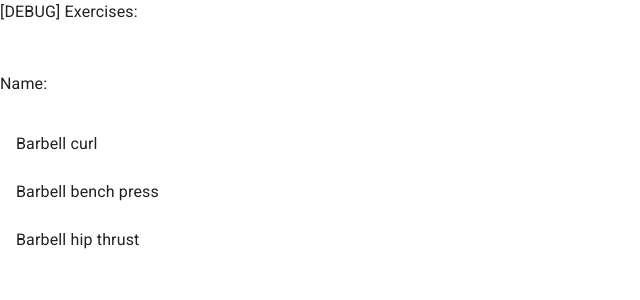
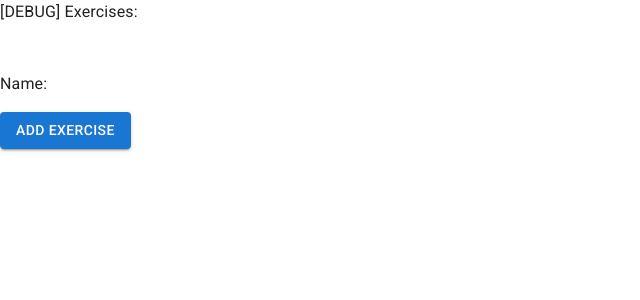
Before and after one commit to cashpw/workout-routine-builder, a React (Create React App) app in the folder app/: page / in a window 1280 px wide. Shown: the top 300 px of the page, without its empty margins (0-640 px from the left). Built offline with nearby package versions, Linux system fonts and the light colour scheme.

Commit message:
:sparkles:: Add dialog for adding exercises

```diff
--- a/app/src/App.tsx
+++ b/app/src/App.tsx
@@ -1,5 +1,5 @@
 import React from 'react';
-import { Routine } from 'components/Routine/Routine';
+import Routine from 'components/Routine/Routine';
 import './App.css';
 
 function App() {
--- /dev/null
+++ b/app/src/components/AddExerciseDialog/AddExerciseDialog.tsx
@@ -0,0 +1,89 @@
+import React from 'react';
+import { useTranslation } from 'react-i18next';
+import { styled } from '@mui/material/styles';
+import {
+  DialogContent,
+  DialogTitle,
+  Dialog,
+  List,
+  ListItem,
+  ListItemButton,
+  ListItemText,
+  IconButton,
+} from '@mui/material';
+import { Close as CloseIcon } from '@mui/icons-material';
+
+import type { Exercise } from 'exercises/exercise';
+
+export interface AddExerciseDialogProps {
+  open: boolean;
+  exercises: Exercise[];
+  onClose: (id: number|undefined) => void;
+}
+
+const BootstrapDialog = styled(Dialog)(({ theme }) => ({
+  '& .MuiDialogContent-root': {
+    padding: theme.spacing(2),
+  },
+  '& .MuiDialogActions-root': {
+    padding: theme.spacing(1),
+  },
+}));
+
+export default function AddExerciseDialog(props: AddExerciseDialogProps) {
+  const {
+    open,
+    exercises,
+    onClose,
+  } = props;
+  const { t } = useTranslation();
+
+  function handleClose() {
+    onClose(/*id=*/undefined);
+  }
+
+  return (
+    <BootstrapDialog
+      onClose={handleClose}
+      open={open}
+      aria-labelledby="add-exercise-dialog-title"
+      fullWidth={true}
+      maxWidth="sm"
+    >
+      <DialogTitle
+     sx={{ m: 0, p: 2 }}
+        id="add-exercise-dialog-title"
+      >
+        {t('addExerciseDialogTitle')}
+      </DialogTitle>
+      <IconButton
+        aria-label="Close"
+        onClick={handleClose}
+        sx={{
+          position: 'absolute',
+          right: 8,
+          top: 8,
+          color: (theme) => theme.palette.grey[500],
+        }}
+      >
+        <CloseIcon />
+      </IconButton>
+      <List>
+        {exercises.map((exercise, index) => (
+          <ListItem
+            disablePadding
+            key={index}
+          >
+            <ListItemButton
+              onClick={() => onClose(exercise.id)}
+            >
+              <ListItemText
+                primary={t(exercise.name)}
+              />
+            </ListItemButton>
+          </ListItem>
+        ))}
+      </List>
+    </BootstrapDialog>
+  )
+}
--- a/app/src/components/Routine/Routine.tsx
+++ b/app/src/components/Routine/Routine.tsx
@@ -1,9 +1,9 @@
-import React from 'react';
+import React, { useState } from 'react';
 import { useTranslation } from 'react-i18next';
+import Button from '@mui/material/Button';
 import List from '@mui/material/List';
 import ListItem from '@mui/material/ListItem';
 import ListItemText from '@mui/material/ListItemText';
-import ListItemButton from '@mui/material/ListItemButton';
 import IconButton from '@mui/material/IconButton';
 import DeleteIcon from '@mui/icons-material/Delete';
 
@@ -20,14 +20,14 @@ import {
 // import styles from './Routine.module.css';
 import exercisesById from 'exercises/byId';
 import exercisesAsList from 'exercises/asList';
+import AddExerciseDialog from 'components/AddExerciseDialog/AddExerciseDialog';
 
-export function Routine() {
+export default function Routine() {
   const { t } = useTranslation();
-
+  const [addExerciseDialogOpen, setAddExerciseDialogOpen] = useState(false);
   const exercises = useAppSelector(selectExercises);
   const name = useAppSelector(selectName);
   const dispatch = useAppDispatch();
-
 
   return (
     <>
@@ -58,22 +58,22 @@ export function Routine() {
             </ListItem>
           )})}
       </List>
-      <List>
-        {exercisesAsList.map((exercise, index) => (
-          <ListItem
-            disablePadding
-            key={index}
-          >
-            <ListItemButton
-              onClick={() => dispatch(addExercise(exercise.id))}
-            >
-              <ListItemText
-                primary={t(exercise.name)}
-              />
-            </ListItemButton>
-          </ListItem>
-        ))}
-      </List>
-    </>
+      <Button
+        variant="contained"
+        onClick={() => {setAddExerciseDialogOpen(true)}}
+      >
+        {t('addExerciseCallToAction')}
+      </Button>
+      <AddExerciseDialog
+        open={addExerciseDialogOpen}
+        exercises={exercisesAsList}
+        onClose={(id: number|undefined) => {
+          if (id !== undefined) {
+            dispatch(addExercise(id));
+          }
+          setAddExerciseDialogOpen(false);
+        }}
+      />
+   </>
   );
 }
--- a/app/src/locales/en/common.json
+++ b/app/src/locales/en/common.json
@@ -1,4 +1,6 @@
 {
+  "addExerciseCallToAction": "Add exercise",
+  "addExerciseDialogTitle": "Add Exercise",
   "barbellcurl": "Barbell curl",
   "barbellbenchpress": "Barbell bench press",
   "barbellhipthrust": "Barbell hip thrust"
```
